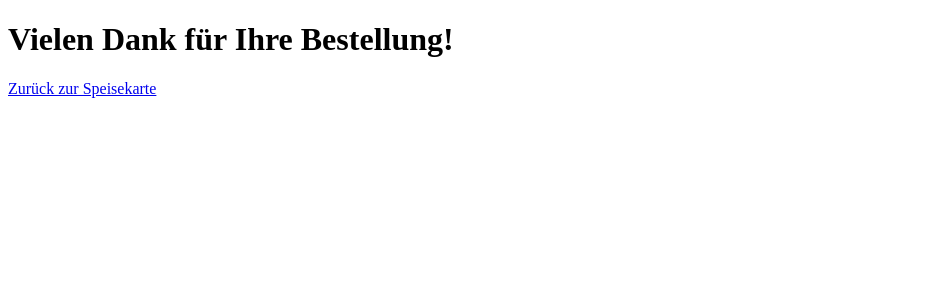
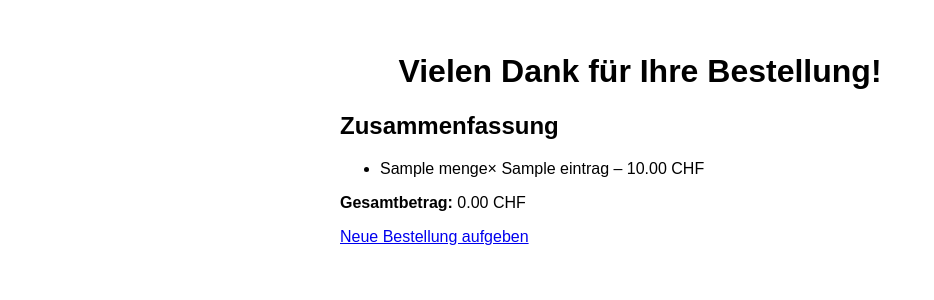
Before and after one commit to Alex10000121/Restaurantverwaltung, a Flask app: template templates/danke.html in a window 1280 px wide. Shown: the top 300 px of the page, without its empty margins (0-934 px from the left). Run offline with Flask 3, Linux system fonts and the light colour scheme; tables that the repository leaves empty hold one stand-in row (values such as "Sample post"); the template is opened without the code that fills it: values that come from a table or form of the project are taken from there, most other values are stand-ins (such as "Sample title", 1, 10 or a date in 2020).

Commit message:
Gesamtbetrag bei danke.html

```diff
--- a/app.py
+++ b/app.py
@@ -22,7 +22,8 @@
 @app.route('/speisekarte')
 def speisekarte():
     speisen = Speise.query.all()
-    return render_template('speisekarte.html', speisen=speisen)
+    endbetrag = sum(s.preis for s in speisen)
+    return render_template('speisekarte.html', speisen=speisen, endbetrag=endbetrag)
 
 # Verarbeitung der Bestellung (POST aus Formular)
 @app.route('/bestellen', methods=['POST'])
@@ -44,7 +45,27 @@
 # Bestätigungsseite nach erfolgreicher Bestellung
 @app.route('/danke')
 def danke():
-    return render_template('danke.html')
+    bestellung = Bestellung.query.order_by(Bestellung.id.desc()).first()
+    speisen_ids = bestellung.speisen.split(',') if bestellung else []
+
+    speisen_liste = []
+    summe = 0.0
+    if speisen_ids:
+        from collections import Counter
+        zähler = Counter(speisen_ids)
+        for speise_id, menge in zähler.items():
+            speise = Speise.query.get(int(speise_id))
+            if speise:
+                gesamt = speise.preis * menge
+                summe += gesamt
+                speisen_liste.append({
+                    'name': speise.name,
+                    'preis': speise.preis,
+                    'menge': menge
+                })
+
+    return render_template('danke.html', bestellung=bestellung, speisen=speisen_liste, summe=summe)
+
 
 # Initialisierung & Start des Servers
 if __name__ == '__main__':
--- a/templates/danke.html
+++ b/templates/danke.html
@@ -2,10 +2,22 @@
 <html lang="de">
 <head>
     <meta charset="UTF-8">
-    <title>Bestellung erhalten</title>
+    <title>Bestellung abgeschlossen</title>
+    <link rel="stylesheet" href="{{ url_for('static', filename='css/style.css') }}">
 </head>
 <body>
     <h1>Vielen Dank für Ihre Bestellung!</h1>
-    <a href="{{ url_for('speisekarte') }}">Zurück zur Speisekarte</a>
+
+    {% if bestellung and speisen %}
+        <h2>Zusammenfassung</h2>
+        <ul>
+            {% for eintrag in speisen %}
+                <li>{{ eintrag['menge'] }}× {{ eintrag['name'] }} – {{ "%.2f"|format(eintrag['preis']) }} CHF</li>
+            {% endfor %}
+        </ul>
+        <p><strong>Gesamtbetrag:</strong> {{ "%.2f"|format(summe) }} CHF</p>
+    {% endif %}
+
+    <a href="{{ url_for('speisekarte') }}">Neue Bestellung aufgeben</a>
 </body>
 </html>
```
